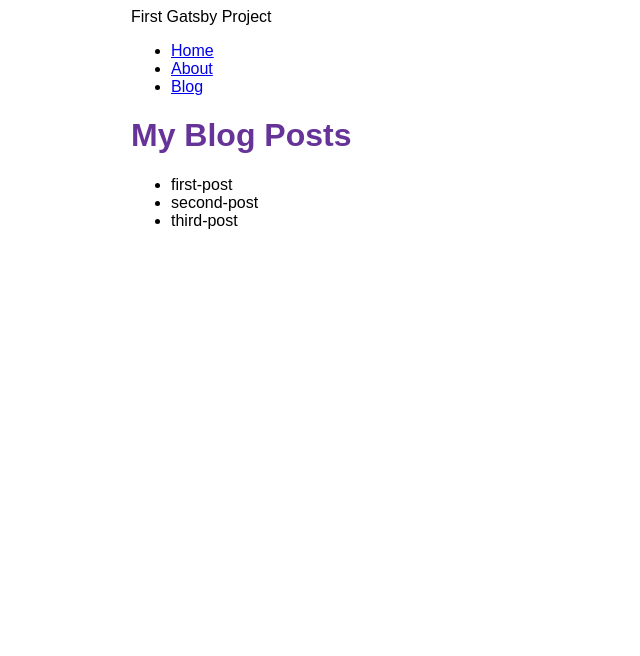
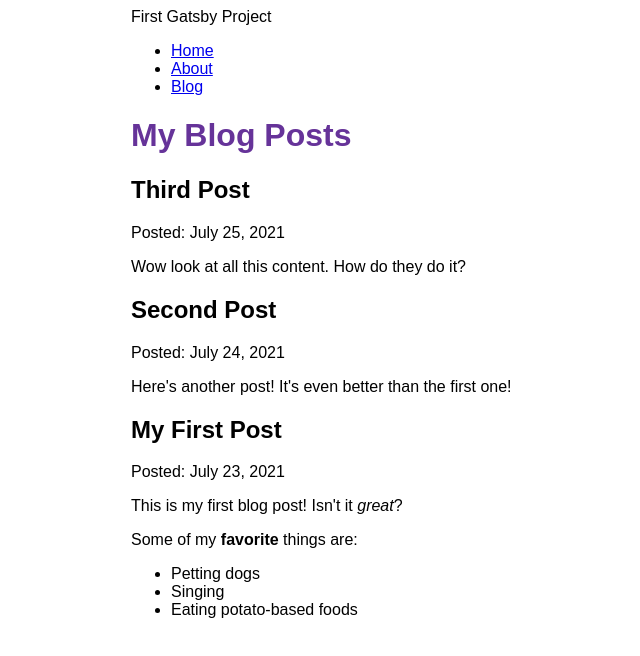
Before and after one commit to Gushihiro/gatsby-blog, a Gatsby site: page /blog in a window 1280 px wide. Shown: the whole page, without its empty margins (259-899 px from the left). Built offline with nearby package versions, Linux system fonts and the light colour scheme; Gatsby itself is replaced by a stand-in of ours.

Commit message:
completed blog page, adjusted query fields for allMdx and added MDXRenderer

```diff
--- a/src/pages/blog.js
+++ b/src/pages/blog.js
@@ -1,27 +1,35 @@
 import * as React from 'react'
 import { graphql } from 'gatsby'
+import { MDXRenderer } from 'gatsby-plugin-mdx'
 import Layout from '../components/layout'
 
 const BlogPage = ({ data }) => {
   return (
     <Layout pageTitle="My Blog Posts">
-      <ul>
-        {
-          data.allFile.nodes.map(node => (
-            <li key={node.name}>
-              {node.name}
-            </li>
-          ))
-        }
-      </ul>
+      {
+        data.allMdx.nodes.map((node) => (
+          <article key={node.id}>
+            <h2>{node.frontmatter.title}</h2>
+            <p>Posted: {node.frontmatter.date}</p>
+            <MDXRenderer>
+              {node.body}
+            </MDXRenderer>
+          </article>
+        ))
+      }
     </Layout>
   )
 }
 export const query = graphql`
   query {
-    allFile {
+    allMdx(sort: {fields: frontmatter___date, order: DESC}) {
       nodes {
-        name
+        frontmatter {
+          date(formatString: "MMMM D, YYYY")
+          title
+        }
+        id
+        body
       }
     }
   }
```
